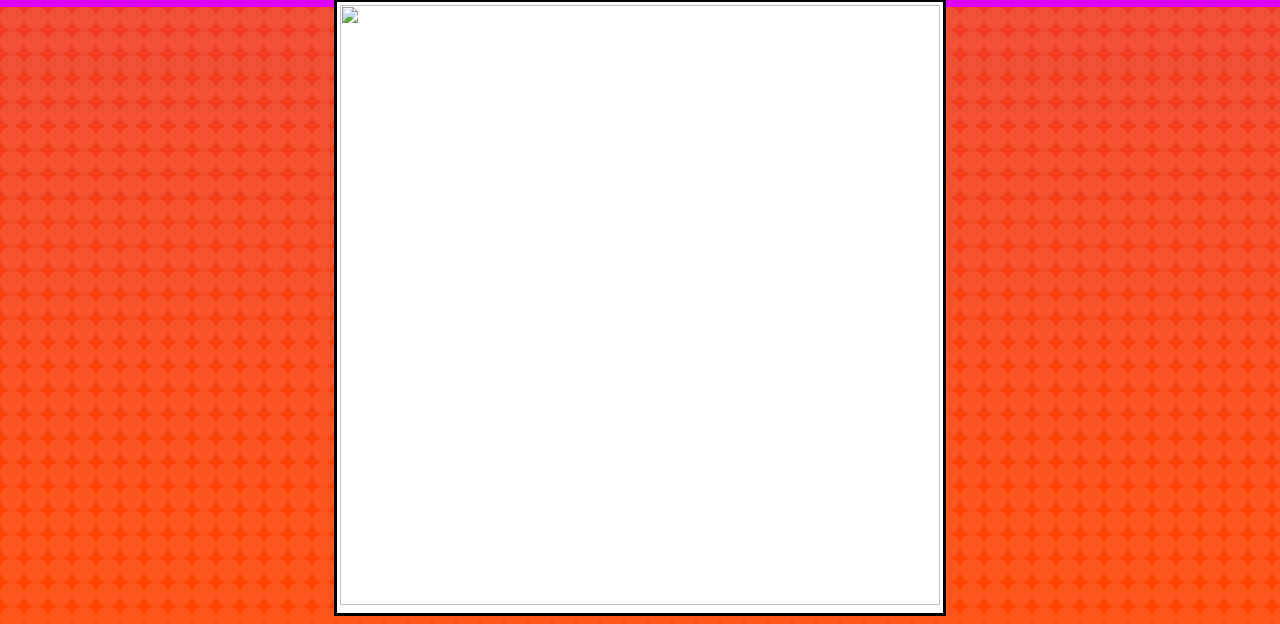
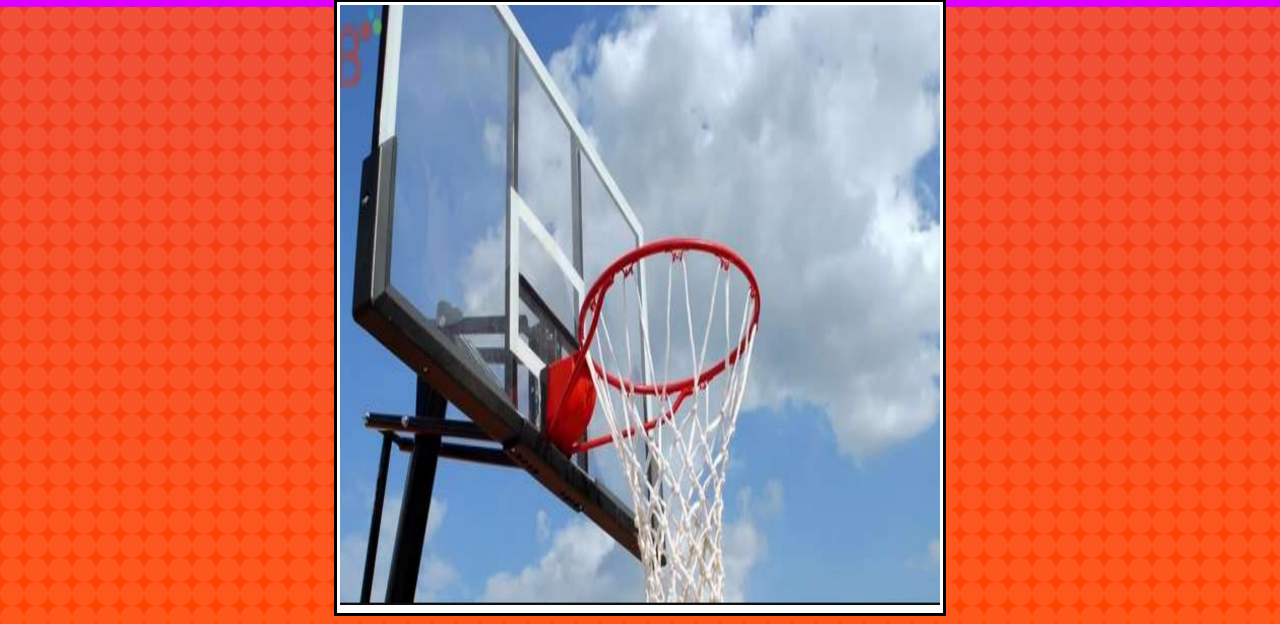
Before and after one commit to shidow346/GameLingua-aprende-ingles, a plain HTML site: page glosario.html in a window 1280 px wide. Shown: the part 4098-4722 px from the top of the page. Drawn offline with Linux system fonts and the light colour scheme; a web font is replaced by a local one.

Commit message:
Update glosario.html

```diff
--- a/glosario.html
+++ b/glosario.html
@@ -218,7 +218,7 @@
 
     <center>
             <table style="width: 600px; height: 600px;">
-        <td><img src="/foto1.jpg" style="width: 600px; height: 600px;"></td>
+        <td><img src="imagenes/foto1.jpg" style="width: 600px; height: 600px;"></td>
     </table>
     </center>
 
```
